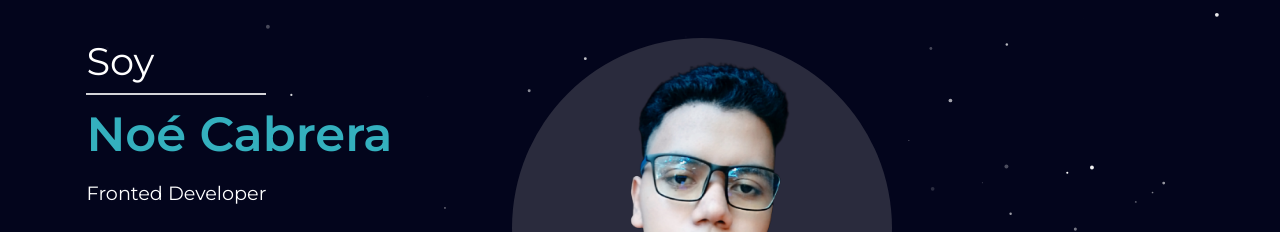
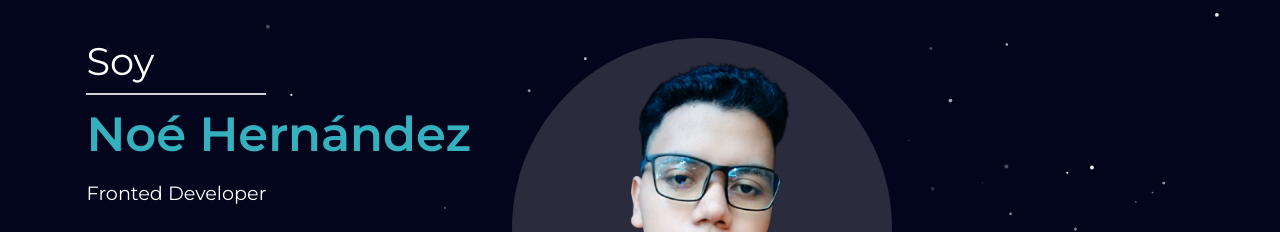
Before and after one commit to Noehernandez24/noe-hernandez-dev, a plain HTML site: page index.html in a window 1280 px wide. Shown: the part 107-339 px from the top of the page. Drawn offline with Linux system fonts and the light colour scheme.

Commit message:
portafolio 1.1

```diff
--- a/index.html
+++ b/index.html
@@ -47,7 +47,7 @@
 
             <div class="main__info">
                 <h2 class="main__title">Soy</h2>
-                <h1 class="main__name">Noé Cabrera</h1>
+                <h1 class="main__name">Noé Hernández</h1>
                 <p class="main__paragraph">Fronted Developer</p>
                 <p class="main__xp"><span>Desarrollo</span> sitios web y bots de Whatsapp</p>
 
```
